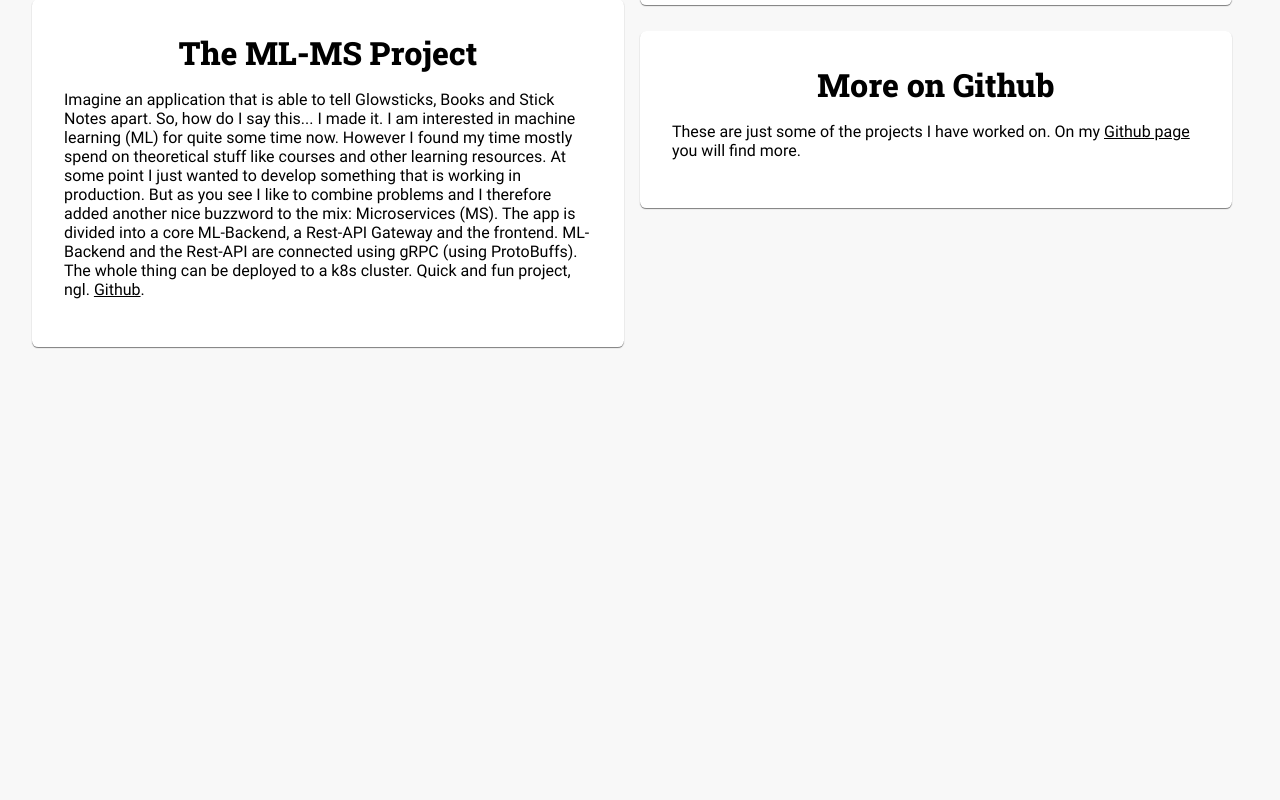
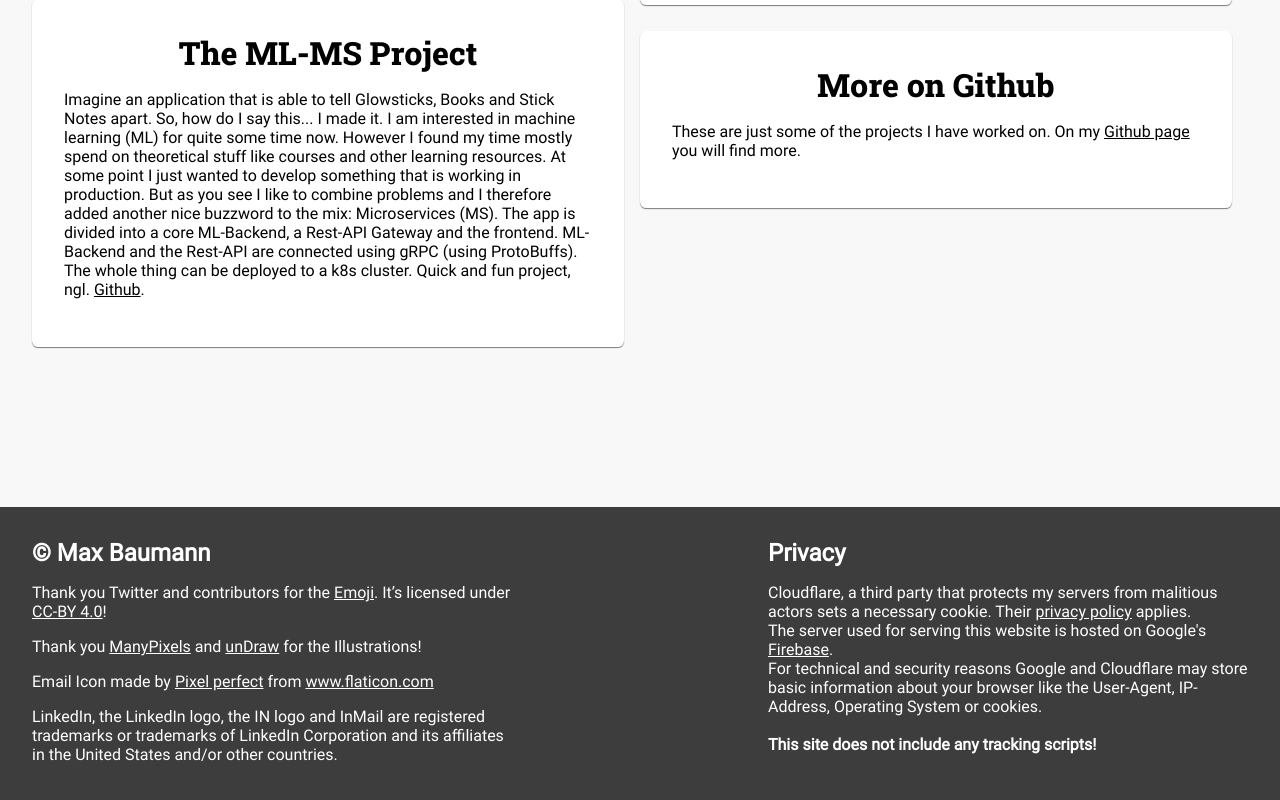
Before and after one commit to FoseFx/Homepage2020, a Vue app: page / in a window 1280 px wide. Shown: the part 3000-3800 px from the top of the page. Before the commit the page ends 3507 px from the top, so only its background shows below. Built offline with nearby package versions, Linux system fonts and the light colour scheme.

Commit message:
Adds Footer

```diff
--- a/src/App.vue
+++ b/src/App.vue
@@ -4,6 +4,7 @@
     <About />
     <NameBg />
     <Projects />
+    <Footer />
   </div>
 </template>
 
@@ -13,13 +14,15 @@ import Hero from "./components/Hero.vue";
 import About from "./components/About.vue";
 import NameBg from "./components/NameBg.vue";
 import Projects from "./components/Projects.vue";
+import Footer from "./components/Footer.vue";
 
 @Component({
   components: {
     Hero,
     About,
     NameBg,
-    Projects
+    Projects,
+    Footer
   }
 })
 export default class App extends Vue {}
--- /dev/null
+++ b/src/components/Footer.vue
@@ -0,0 +1,99 @@
+<template>
+  <footer>
+    <div>
+      <h3>© Max Baumann</h3>
+      <p>
+        Thank you Twitter and contributors for the
+        <a href="https://twemoji.twitter.com/" target="__blank">Emoji</a>. It’s
+        licensed under
+        <a href="https://creativecommons.org/licenses/by/4.0/" target="__blank"
+          >CC-BY 4.0</a
+        >!
+      </p>
+      <p>
+        Thank you
+        <a href="https://www.manypixels.co/gallery/" target="__blank"
+          >ManyPixels</a
+        >
+        and <a href="https://undraw.co/" target="__blank">unDraw</a> for the
+        Illustrations!
+      </p>
+
+      <p>
+        Email Icon made by
+        <a
+          href="https://www.flaticon.com/authors/pixel-perfect"
+          title="Pixel perfect"
+          >Pixel perfect</a
+        >
+        from
+        <a href="https://www.flaticon.com/" title="Flaticon"
+          >www.flaticon.com</a
+        >
+      </p>
+
+      <p>
+        LinkedIn, the LinkedIn logo, the IN logo and InMail are registered
+        trademarks or trademarks of LinkedIn Corporation and its affiliates in
+        the United States and/or other countries.
+      </p>
+    </div>
+    <div>
+      <h3>Privacy</h3>
+      <p>
+        Cloudflare, a third party that protects my servers from malitious actors
+        sets a necessary cookie. Their
+        <a href="https://www.cloudflare.com/privacypolicy/" target="__blank"
+          >privacy policy</a
+        >
+        applies.
+        <br />
+        The server used for serving this website is hosted on Google's
+        <a href="https://firebase.google.com/support/privacy" target="__blank"
+          >Firebase</a
+        >.
+        <br />
+        For technical and security reasons Google and Cloudflare may store basic
+        information about your browser like the User-Agent, IP-Address,
+        Operating System or cookies.
+        <br />
+        <br />
+        <b>This site does not include any tracking scripts!</b>
+      </p>
+    </div>
+  </footer>
+</template>
+
+<script lang="ts">
+import { Component, Vue } from "vue-property-decorator";
+
+@Component
+export default class Footer extends Vue {}
+</script>
+
+<style lang="scss" scoped>
+footer {
+  padding: 2rem 2rem;
+  background: #3d3d3d;
+  color: white;
+  display: flex;
+  justify-content: space-between;
+  flex-wrap: wrap;
+
+  & > div {
+    max-width: 30rem;
+    min-width: 20rem;
+    width: 50%;
+  }
+}
+
+a {
+  color: white;
+}
+
+h3 {
+  padding: 0;
+  margin: 0;
+  font-size: 1.5rem;
+}
+</style>
```
